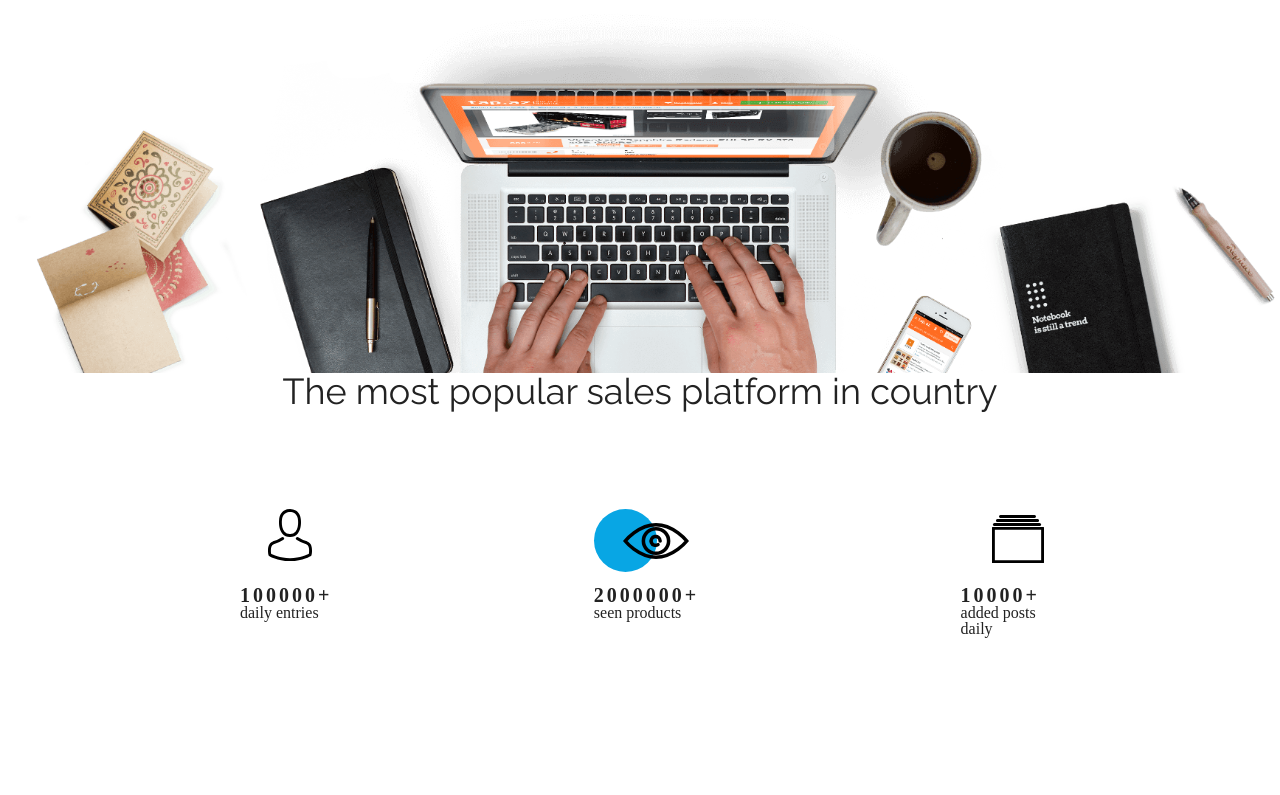
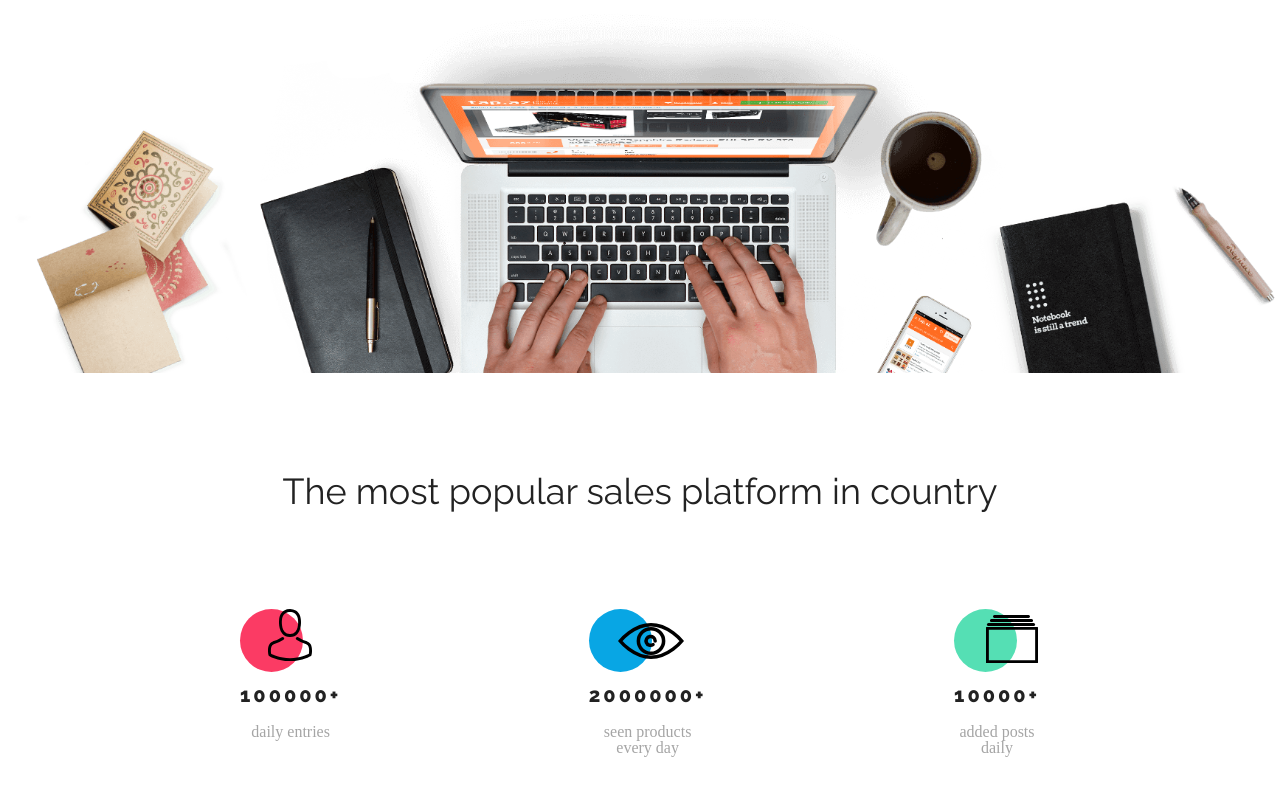
Before and after one commit to Bagrianow/BestShop, a plain HTML site: page index.html in a window 1280 px wide. Shown: the part 393-1188 px from the top of the page. Before the commit the page ends 1150 px from the top, so only its background shows below. Drawn offline with Linux system fonts and the light colour scheme.

Commit message:
small upgrades to css

```diff
--- a/css/style.css
+++ b/css/style.css
@@ -101,12 +101,16 @@ html {
 .btn--large {
     padding: 22px 155px;
 }
+.container {
+    margin-top: 100px;
+}
+
 .statistic__title {
     font-family: var(--font-raleway);
     font-size: 2.25rem;
     text-align: center;
 }
-.statistics {}
+
 .statistics__container {
     max-width: 800px;
     margin: 100px auto 120px;
@@ -136,7 +140,7 @@ html {
     position: absolute;
 }
 
-.statistic__single:nth-child(1) .statistics__circle {
+.statistics__single:nth-child(1) .statistics__circle {
     background-color: var(--forth-red);
 }
 .statistics__single:nth-child(1) .statistics__img {
@@ -150,7 +154,7 @@ html {
     top: 14px;
     left: 47%;
 }
-.statistic__single:nth-child(3) .statistics__circle {
+.statistics__single:nth-child(3) .statistics__circle {
     background-color: var(--fifth-green)
 }
 .statistics__single:nth-child(3) .statistics__img {
@@ -158,11 +162,14 @@ html {
     left: 50%;
 }
 .statistics__number {
+    font-family: var(--font-raleway);
     font-size: 1.25rem;
     font-weight: 800;
     letter-spacing: .1875rem;
     margin-top: 13px;
 }
 .statistics__description {
-
+    color: var(--third-grey);
+    margin-top: 19px;
+    text-align: center;
 }
--- a/index.html
+++ b/index.html
@@ -52,7 +52,7 @@
                     <img src="/css/images/Eye.svg" alt="eye" class="statistics__img"/>
                 </div>
                 <div class="statistics__number">2000000+</div>
-                <div class="statistics__description">seen products</div>
+                <div class="statistics__description">seen products<br>every day</div>
             </div>
             <div class="statistics__single">
                 <div class="statistics__circle">
```
